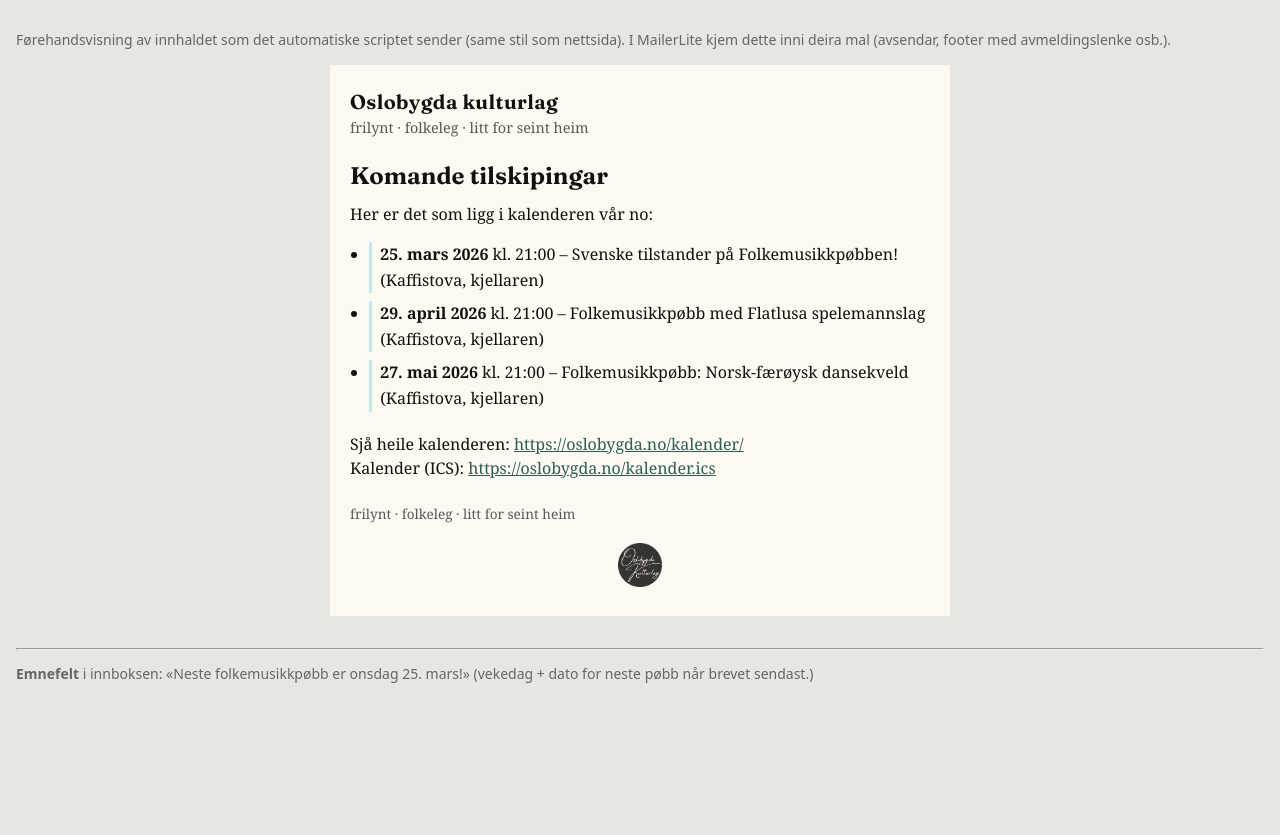
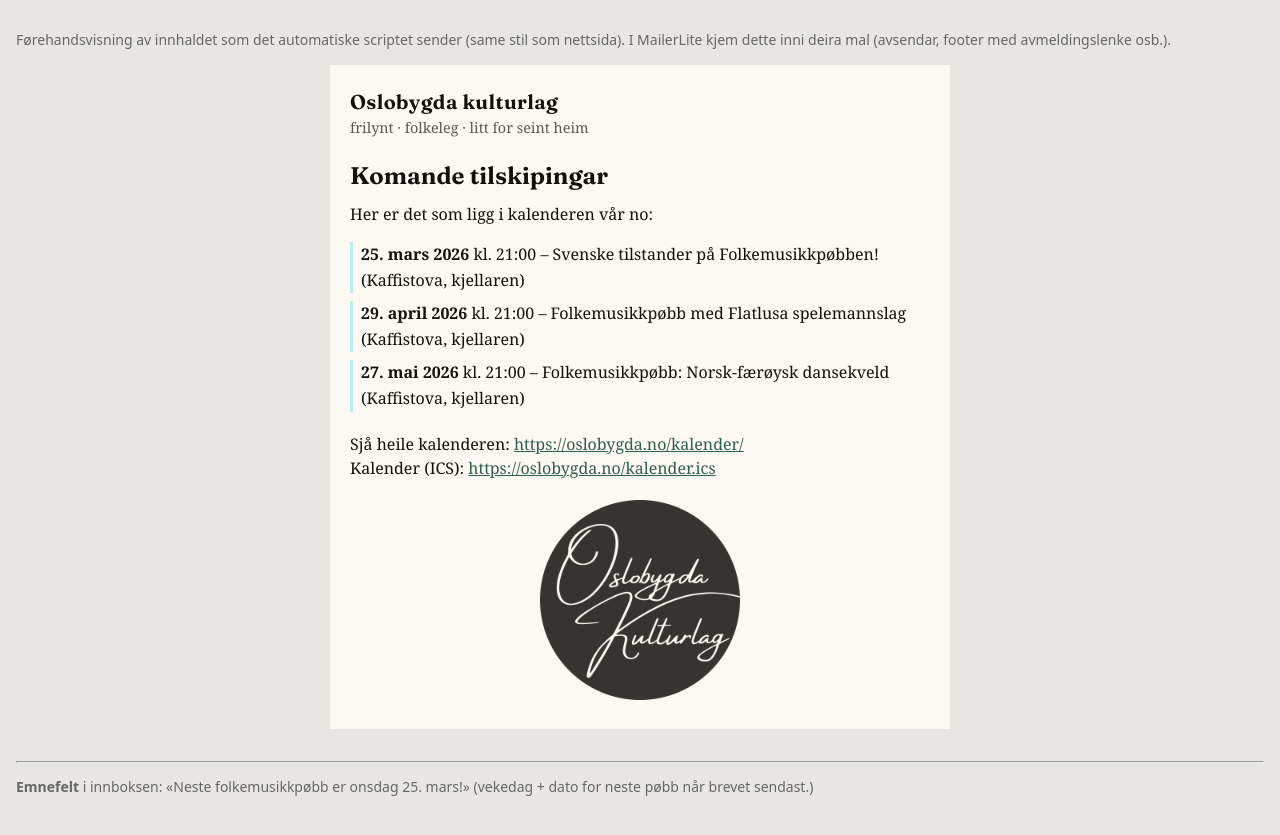
Before and after one commit to tlauen/oslobygda, a Jekyll site: the page scripts/preview_nyhendebrev.html, which Jekyll copies as it is, in a window 1280 px wide. Shown: the top 835 px of the page. Built offline with Jekyll 4.4.1, drawn with Linux system fonts in a browser that asks for light colours.

Commit message:
Nyhendebrev-styling

```diff
--- a/scripts/preview_nyhendebrev.html
+++ b/scripts/preview_nyhendebrev.html
@@ -20,18 +20,17 @@
     <p style="margin:0 0 24px; font-size:.9em; color:#5a5856;">frilynt · folkeleg · litt for seint heim</p>
     <h1 style="margin:0 0 12px; font-family:'Fraunces',Georgia,serif; font-weight:650; font-size:1.5em; color:#12110e;">Komande tilskipingar</h1>
     <p style="margin:0 0 16px; line-height:1.5;">Her er det som ligg i kalenderen vår no:</p>
-    <ul style="margin:0 0 20px; padding-left:1.2em; line-height:1.6;">
-      <li style="margin:.5em 0; padding-left:.5em; border-left:3px solid #BFEAEE;"><strong>25. mars 2026</strong> kl. 21:00 – Svenske tilstander på Folkemusikkpøbben! (Kaffistova, kjellaren)</li>
-      <li style="margin:.5em 0; padding-left:.5em; border-left:3px solid #BFEAEE;"><strong>29. april 2026</strong> kl. 21:00 – Folkemusikkpøbb med Flatlusa spelemannslag (Kaffistova, kjellaren)</li>
-      <li style="margin:.5em 0; padding-left:.5em; border-left:3px solid #BFEAEE;"><strong>27. mai 2026</strong> kl. 21:00 – Folkemusikkpøbb: Norsk-færøysk dansekveld (Kaffistova, kjellaren)</li>
+    <ul style="margin:0 0 20px; padding-left:0; line-height:1.6; list-style:none;">
+      <li style="margin:.5em 0; padding-left:.5em; border-left:3px solid #BFEAEE; list-style:none;"><strong>25. mars 2026</strong> kl. 21:00 – Svenske tilstander på Folkemusikkpøbben! (Kaffistova, kjellaren)</li>
+      <li style="margin:.5em 0; padding-left:.5em; border-left:3px solid #BFEAEE; list-style:none;"><strong>29. april 2026</strong> kl. 21:00 – Folkemusikkpøbb med Flatlusa spelemannslag (Kaffistova, kjellaren)</li>
+      <li style="margin:.5em 0; padding-left:.5em; border-left:3px solid #BFEAEE; list-style:none;"><strong>27. mai 2026</strong> kl. 21:00 – Folkemusikkpøbb: Norsk-færøysk dansekveld (Kaffistova, kjellaren)</li>
     </ul>
     <p style="margin:0 0 8px; line-height:1.5;">
       Sjå heile kalenderen: <a href="https://oslobygda.no/kalender/" style="color:#2f5d50; text-decoration:underline;">https://oslobygda.no/kalender/</a><br>
       Kalender (ICS): <a href="https://oslobygda.no/kalender.ics" style="color:#2f5d50; text-decoration:underline;">https://oslobygda.no/kalender.ics</a>
     </p>
-    <p style="margin:24px 0 0; font-size:.85em; color:#5a5856;">frilynt · folkeleg · litt for seint heim</p>
     <p style="margin:20px 0 0; text-align:center;">
-      <a href="https://oslobygda.no/" style="text-decoration:none;"><img src="https://oslobygda.no/assets/img/logo_oslobygda.png" alt="Oslobygda kulturlag" width="44" height="44" style="display:inline-block; width:44px; height:44px;"></a>
+      <a href="https://oslobygda.no/" style="text-decoration:none;"><img src="https://oslobygda.no/assets/img/logo_oslobygda.png" alt="Oslobygda kulturlag" width="200" height="200" style="display:inline-block; width:200px; height:200px;"></a>
     </p>
   </div>
 
```
Also changed, not shown: scripts/NYHENDEBREV.md (+1 -1 lines), scripts/send_nyhendebrev_mailerlite.rb (+3 -4 lines).
